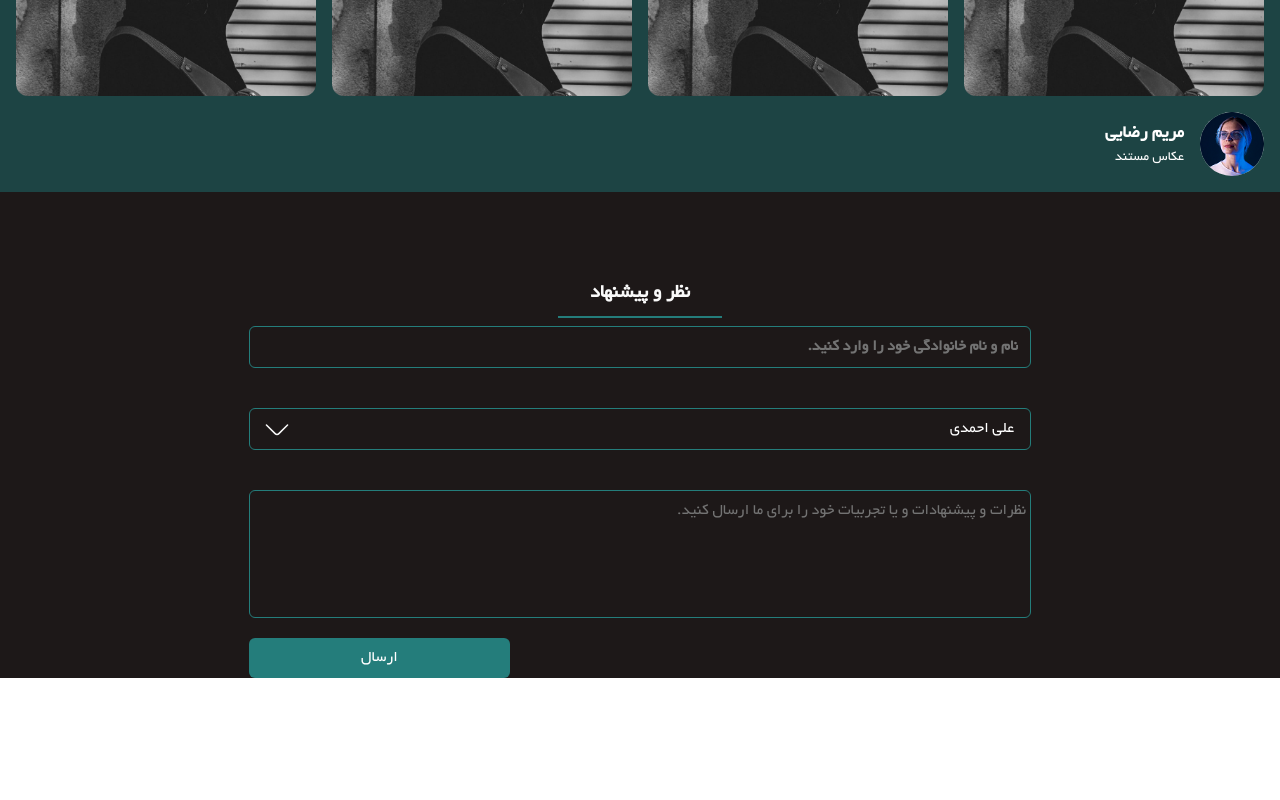
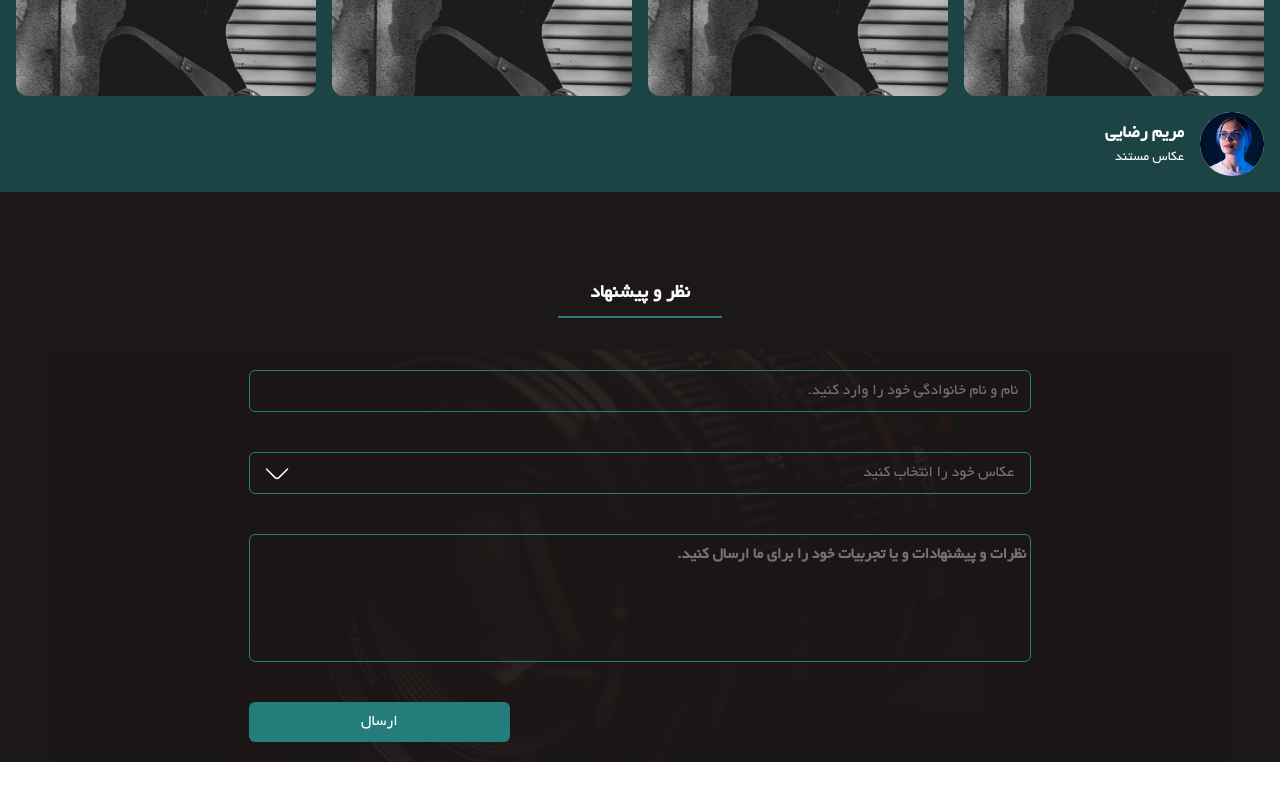
Before and after one commit to ali-sheikhali/photography, a React (Vite) app: page /home in a window 1280 px wide. Shown: the part 2561-3361 px from the top of the page. Before the commit the page ends 3319 px from the top, so only its background shows below. Built offline with nearby package versions, Linux system fonts and the light colour scheme; a web font is replaced by a local one.

Commit message:
Implement comment and suggestion

```diff
--- a/src/components/home/CommentsSuggestions.tsx
+++ b/src/components/home/CommentsSuggestions.tsx
@@ -1,16 +1,27 @@
-import React from 'react'
-import SubTitle from './SubTitle'
-import SuggestForm from './SuggestForm'
+import React from "react";
+import SubTitle from "./SubTitle";
+import SuggestForm from "./SuggestForm";
+import lenz from "../../assets/lenz.jpg";
 
 function CommentsSuggestions() {
   return (
-    <div>
-        <SubTitle title='نظر و پیشنهاد' />
-        <div>
-            <SuggestForm />
+    <div className="flex flex-col gap-8">
+      <SubTitle title="نظر و پیشنهاد" />
+
+      <div className="relative flex flex-col gap-8 py-5 rounded-md overflow-hidden">
+        <div className="absolute inset-0">
+          <img
+            src={lenz}
+            alt="Background"
+            className="w-full h-full object-cover opacity-5"
+          />
         </div>
+        <div className="relative z-10">
+          <SuggestForm />
+        </div>
+      </div>
     </div>
-  )
+  );
 }
 
-export default CommentsSuggestions
+export default CommentsSuggestions;
--- a/src/components/home/SuggestForm.tsx
+++ b/src/components/home/SuggestForm.tsx
@@ -1,62 +1,82 @@
 import React from "react";
 import { useFormik } from "formik";
 import * as Yup from "yup";
-import FormFiled from "../FormFiled";
 import FormError from "../FormError";
-import arrowDown from "../../assets/arrow-down.svg"
+import arrowDown from "../../assets/arrow-down.svg";
+
 interface FormValue {
   name: string;
+  description: string;
+  photographer: string;
 }
+
 const SuggestForm = () => {
   const validationSchema = Yup.object({
     name: Yup.string().required("لطفا نام و نام خانوادگی را وارد کنید."),
+    description: Yup.string().required("لطفا نظر خود را وارد کنید."),
+    photographer: Yup.string().required("لطفا یک عکاس را انتخاب کنید."),
   });
+
   const formik = useFormik<FormValue>({
     initialValues: {
       name: "",
+      description: "",
+      photographer: "",
     },
     validationSchema,
-    onSubmit: () => {},
+    onSubmit: (values) => {
+      console.log("Form Submitted! Values:", values);
+    },
   });
+
   return (
     <form
       className="flex flex-col gap-5 w-11/12 lg:w-8/12 lg:flex lg:justify-center mx-auto"
       onSubmit={formik.handleSubmit}
     >
       <div className="flex flex-col gap-5">
-        <FormFiled
+        <input
           type="text"
           name="name"
-          placeHolder="نام و نام خانوادگی خود را وارد کنید."
+          placeholder="نام و نام خانوادگی خود را وارد کنید."
+          value={formik.values.name}
+          onChange={formik.handleChange}
           onBlur={formik.handleBlur}
-          label=""
-          borderColor="border-[#247D7B]"
+          className="border-[#247D7B] border py-2 px-3 focus:outline-none placeholder:text-[#737373] rounded-md"
         />
         <FormError title="name" formik={formik} />
         <div className="relative w-full">
           <select
-      defaultValue="Medium"
-      className="appearance-none w-full focus:outline-none text-white border border-[#247D7B] py-2 px-4  rounded-md bg-transparent"
+            name="photographer"
+            value={formik.values.photographer}
+            onChange={formik.handleChange}
+            onBlur={formik.handleBlur}
+            className={`appearance-none w-full focus:outline-none border border-[#247D7B] py-2 px-4 rounded-md bg-transparent
+            ${formik.values.photographer ? "text-white" : "text-[#737373]"}`}
           >
-      <option disabled={true} className="text-[#737373]">عکاس خود را انتخاب کنید</option>
-      <option className="text-black">علی احمدی</option>
-      <option className="text-black">مریم رضایی</option>
-      <option className="text-black">سارا موسوی</option>
+            <option value="" disabled className="text-[#737373]">
+              عکاس خود را انتخاب کنید
+            </option>
+            <option value="علی احمدی">علی احمدی</option>
+            <option value="مریم رضایی">مریم رضایی</option>
+            <option value="سارا موسوی">سارا موسوی</option>
           </select>
           <div className="absolute inset-y-0 left-3 flex items-center pointer-events-none">
             <img src={arrowDown} alt="" />
           </div>
         </div>
-        <FormError title="password" formik={formik} />
+        <FormError title="photographer" formik={formik} />
         <textarea
-          className="h-[128px] resize-none border border-[#247D7B] placeholder:text-[#737373] rounded-md px-1 py-2"
+          className="h-[128px] resize-none focus:outline-none text-white font-bold border border-[#247D7B] placeholder:text-[#737373] rounded-md px-1 py-2"
           name="description"
-          id=""
+          value={formik.values.description}
+          onChange={formik.handleChange}
+          onBlur={formik.handleBlur}
           placeholder="نظرات و پیشنهادات و یا تجربیات خود را برای ما ارسال کنید."
         ></textarea>
+        <FormError title="description" formik={formik} />
       </div>
       <div className="flex justify-end">
-
         <button className="buttonOfSuggest" type="submit">
           ارسال
         </button>
```
Also changed, not shown: src/assets/lenz.jpg (added). Lines whose indentation alone changed are shown as unchanged.
